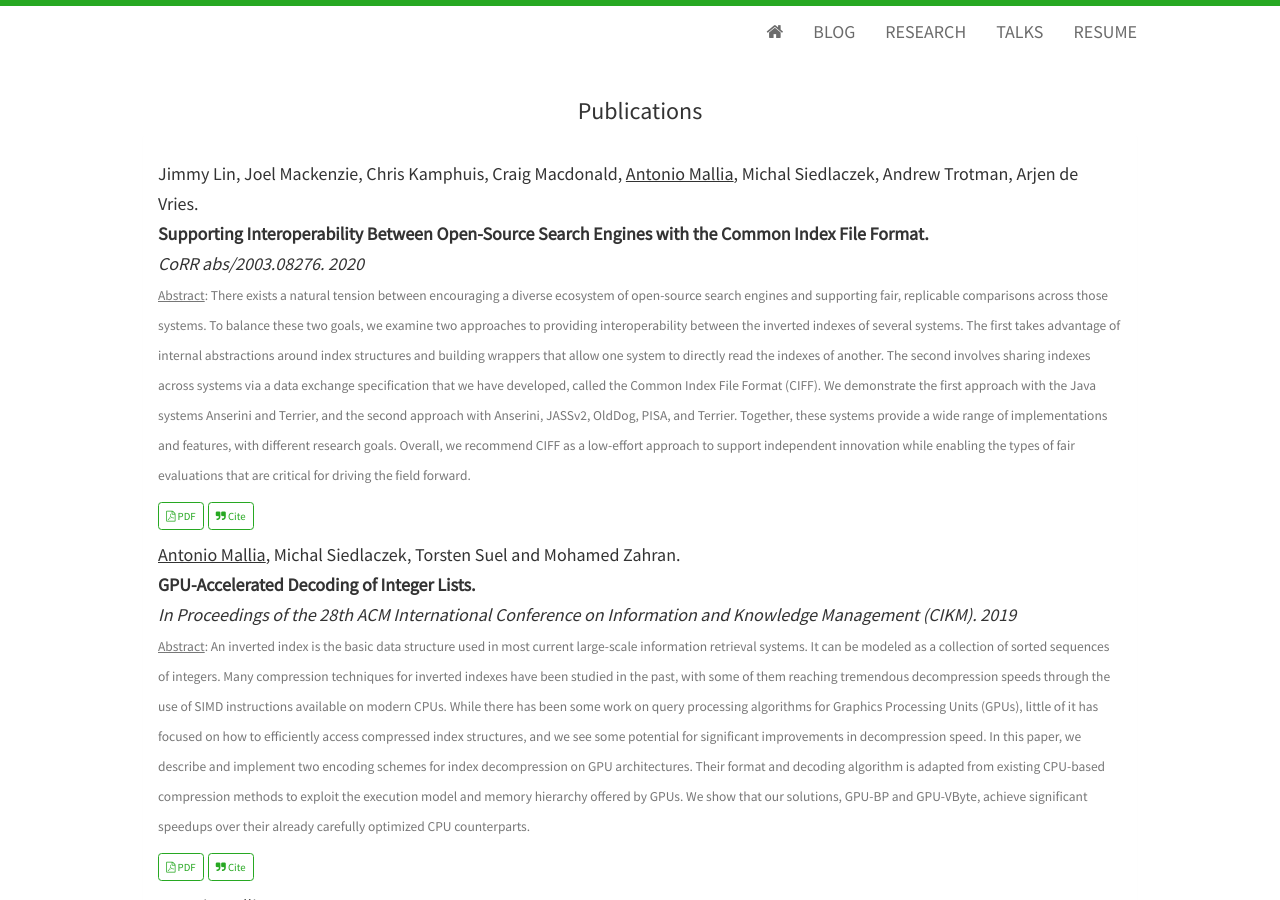
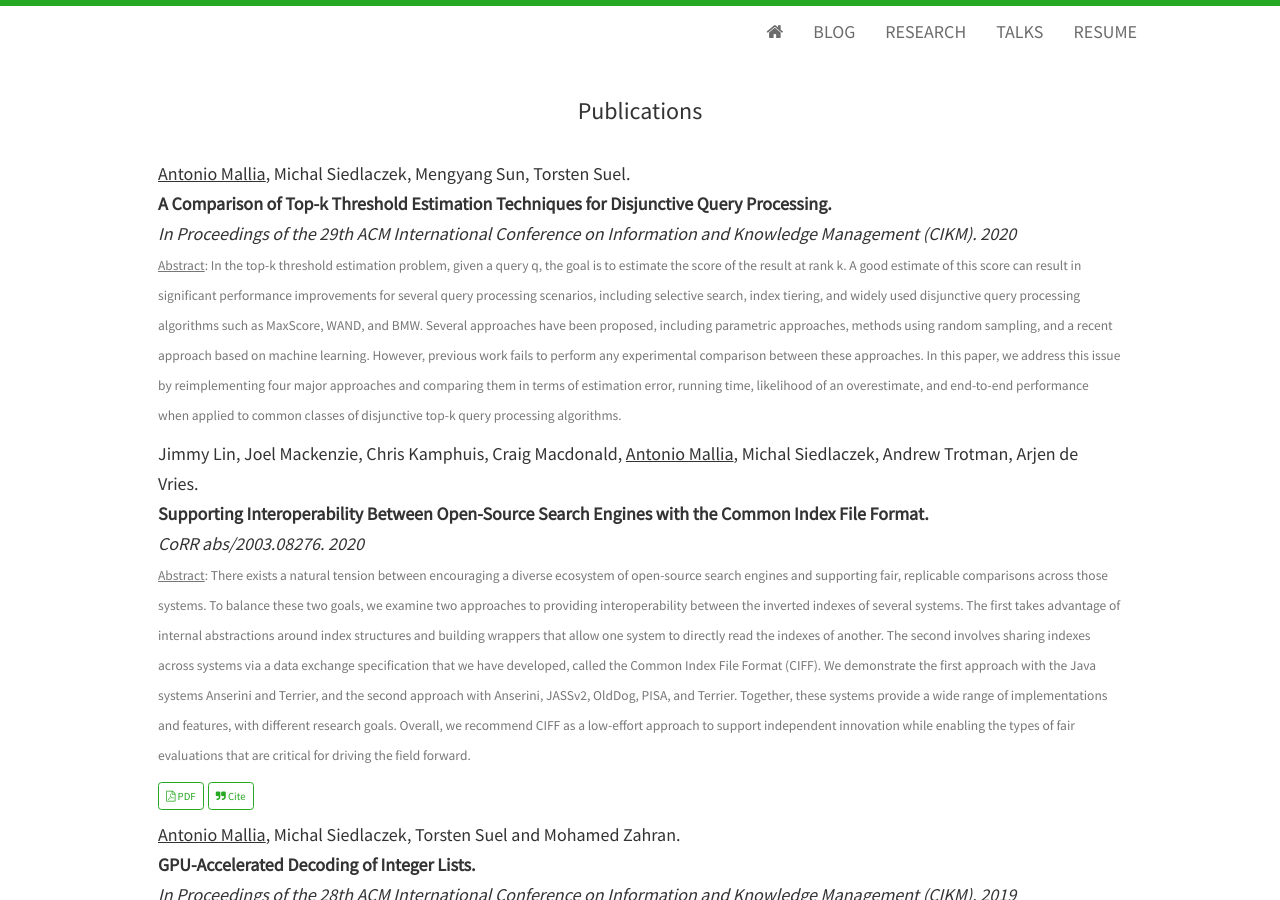
Before and after one commit to amallia/amallia.github.io, a Jekyll site: the page built from research.html, in a window 1280 px wide and 900 px high. Built offline with Jekyll 4.4.1, drawn with Linux system fonts in a browser that asks for light colours; nearby versions of some CDN libraries.

Commit message:
Update research.html

```diff
--- a/research.html
+++ b/research.html
@@ -6,7 +6,16 @@ title: Antonio Mallia's Blog
 <h3>Publications</h3>
   <div class="panel panel-default">
     <div class="panel-body">
-	<h5>
+    <h5>
+            <span class="paper-authors"><u>Antonio Mallia</u>, Michal Siedlaczek, Mengyang Sun, Torsten Suel.</span>
+            <span class="paper-title">A Comparison of Top-k Threshold Estimation Techniques for Disjunctive Query Processing.</span>
+            <span class="paper-publisher">In Proceedings of the 29th ACM International Conference on Information and Knowledge Management (CIKM). 2020</span>
+            <p> <small><u>Abstract</u>:
+In the top-k threshold estimation problem, given a query q, the goal is to estimate the score of the result at rank k. A good estimate of this score can result in significant performance improvements for several query processing scenarios, including selective search, index tiering, and widely used disjunctive query processing algorithms such as MaxScore, WAND, and BMW. Several approaches have been proposed, including parametric approaches, methods using random sampling, and a recent approach based on machine learning. However, previous work fails to perform any experimental comparison between these approaches. In this paper, we address this issue by reimplementing four major approaches and comparing them in terms of estimation error, running time, likelihood of an overestimate, and end-to-end performance when applied to common classes of disjunctive top-k query processing algorithms.
+<!--             <a class="btn btn-outline-primary btn-sm" href="{{ site.url }}/uploads/CIKM20.pdf" target="_blank" rel="noopener"><i class="fa fa-file-pdf-o" aria-hidden="true"></i> PDF</a> -->
+<!--             <a class="btn btn-outline-primary btn-sm js-cite-modal" data-filename="/uploads/CIKM20.bib"><i class="fa fa-quote-right"></i> Cite</a> -->
+    </h5>
+    <h5>
             <span class="paper-authors">Jimmy Lin, Joel Mackenzie, Chris Kamphuis, Craig Macdonald, <u>Antonio Mallia</u>, Michal Siedlaczek, Andrew Trotman, Arjen de Vries.</span>
             <span class="paper-title">Supporting Interoperability Between Open-Source Search Engines with the Common Index File Format.</span>
             <span class="paper-publisher">CoRR abs/2003.08276. 2020</span>
```
